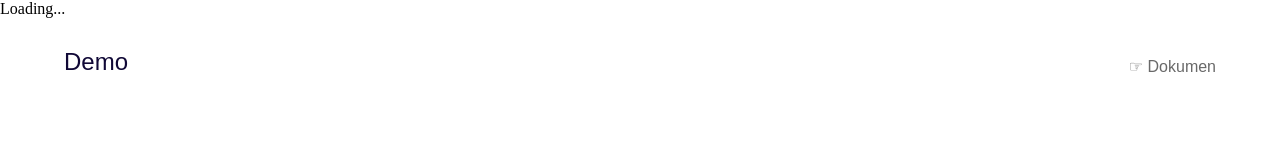
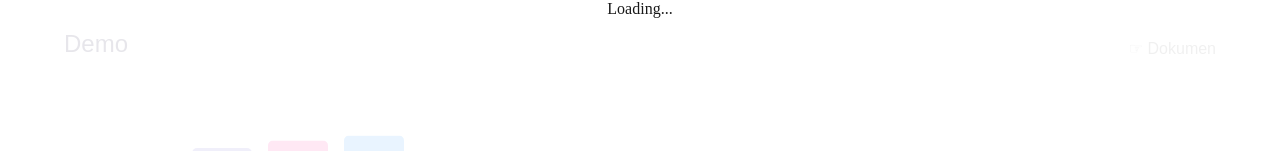
Before and after one commit to firmansyahbio/demo, a plain HTML site: page index.html in a window 1280 px wide. Shown: the top 151 px of the page. Drawn offline with Linux system fonts and the light colour scheme; a script that the page names is missing.

Commit message:
Update style.css

```diff
--- a/style.css
+++ b/style.css
@@ -6,7 +6,18 @@
 html, body, .container {
   height: 100%;
 }
-
+#loader {
+  top: 0px;
+  left: 0px;
+  width: 100%;
+  height: 100%;
+  z-index: 9999;
+  opacity: 0.9;
+  background: #fff;
+  position: fixed;
+  display: flex;
+  justify-content: center;
+}
 .tapbar {
   margin: 0;
   padding: 0;
```
